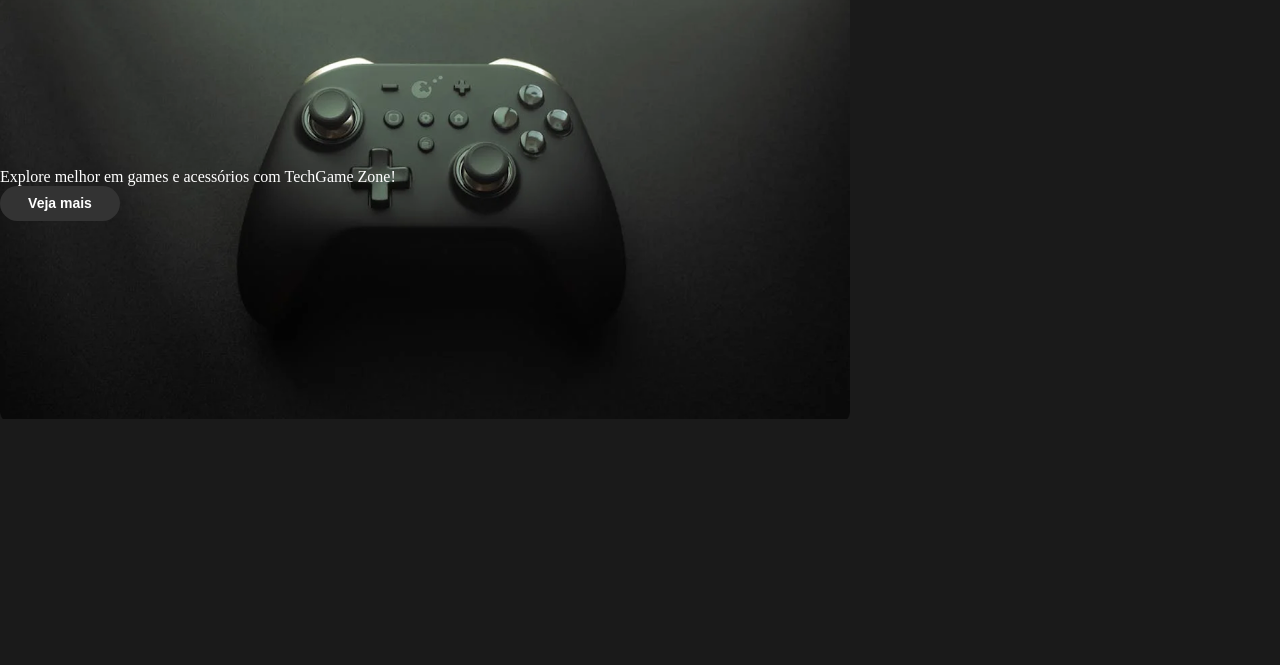
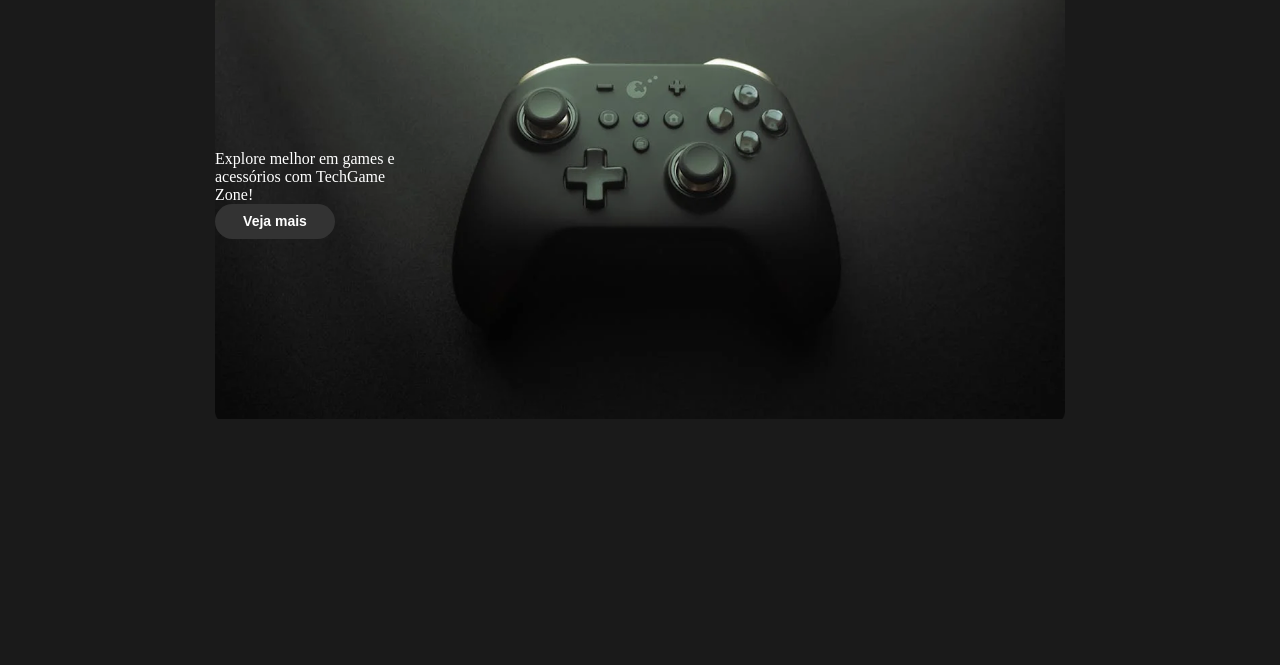
Before and after one commit to helandyelduarte-code/projeto-loja, a plain HTML site: page index.html in a window 1280 px wide. Shown: the part 135-800 px from the top of the page. Drawn offline with nearby package versions, Linux system fonts and the light colour scheme.

Commit message:
atualizando projeto

```diff
--- a/index.html
+++ b/index.html
@@ -12,7 +12,7 @@
       <nav>
 
       <div>
-         <img id="logo" src="./assents/baner.png" alt="">
+         <img id="logo-caveira" src="./assents/baner.png" alt="">
       </div>
 
         <ul>
@@ -34,7 +34,7 @@
     </header>
 
     <main>
-<section class="container section-baner">
+<section class="section-baner">
 
 <div class="baner"> <!--Imagem do nosso baner-->
 <div class="txt-btn">
@@ -51,7 +51,7 @@
 </section>
 
     </main>
-    <footer></footer>
+    <footer> </footer>
 
 </body>
 </html>
--- a/style.css
+++ b/style.css
@@ -41,7 +41,7 @@ nav{
     justify-content: space-between;
 }
 
-#logo{
+#logo-caveira{
 height: 100px;
 width: 100px;
 
@@ -63,3 +63,13 @@ width: 100px;
     font-weight: bold;
     font-size: 14px;
 }
+.txt-btn{
+    width: 210px;
+    background-color: ;
+}
+.section-baner{
+    display: flex;
+    flex-direction: row;
+    align-items: center;
+    justify-content: center;
+}
```
